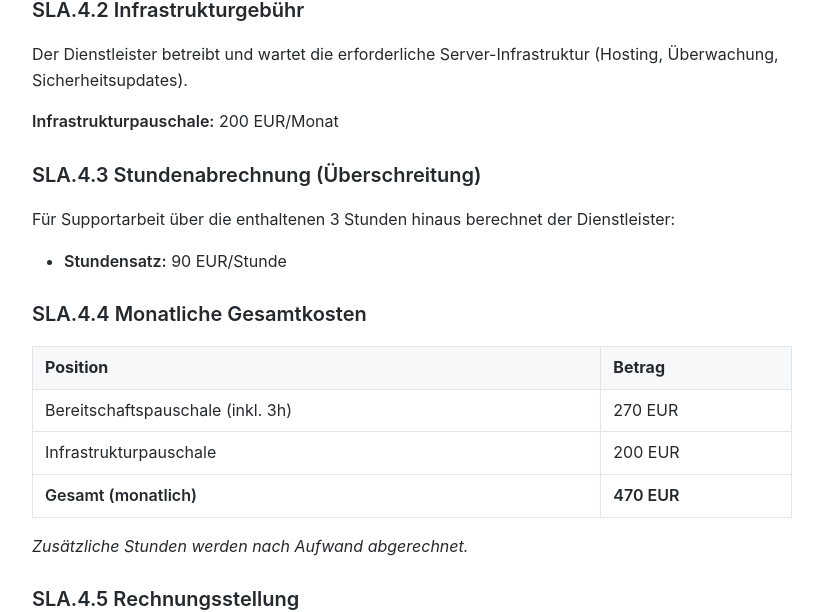
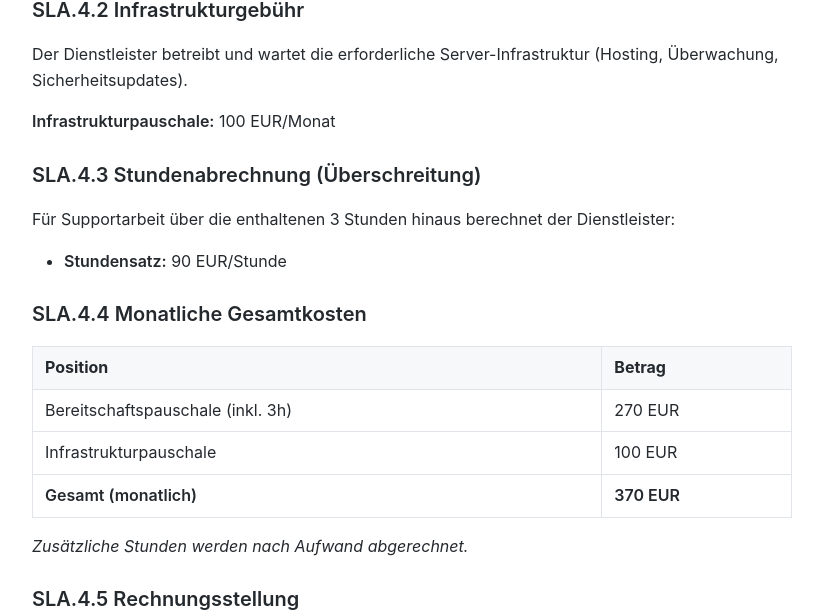
Before and after one commit to MariusWilsch/public-wilsch-ai-pages, a Jekyll site: the page built from project/rohdex/sla-2025-12.md, in a window 1280 px wide and 900 px high, scrolled down 3446 px. Shown: the part 149-761 px from the top of the window, without its empty margins (228-1051 px from the left). Built offline with Jekyll 4.4.1, drawn with Linux system fonts in a browser that asks for light colours; our own code applies the rules of GitHub Pages for plain Markdown files.

Commit message:
Sync from hippocampus 2025-12-15

```diff
--- a/project/rohdex/sla-2025-12.md
+++ b/project/rohdex/sla-2025-12.md
@@ -122,7 +122,7 @@ Diese Pauschale beinhaltet **3 Stunden** Supportarbeit pro Monat. Nicht genutzte
 
 Der Dienstleister betreibt und wartet die erforderliche Server-Infrastruktur (Hosting, Überwachung, Sicherheitsupdates).
 
-**Infrastrukturpauschale:** 200 EUR/Monat
+**Infrastrukturpauschale:** 100 EUR/Monat
 
 ### SLA.4.3 Stundenabrechnung (Überschreitung)
 
@@ -134,8 +134,8 @@ Für Supportarbeit über die enthaltenen 3 Stunden hinaus berechnet der Dienstle
 | Position | Betrag |
 |----------|--------|
 | Bereitschaftspauschale (inkl. 3h) | 270 EUR |
-| Infrastrukturpauschale | 200 EUR |
-| **Gesamt (monatlich)** | **470 EUR** |
+| Infrastrukturpauschale | 100 EUR |
+| **Gesamt (monatlich)** | **370 EUR** |
 
 *Zusätzliche Stunden werden nach Aufwand abgerechnet.*
 
```
